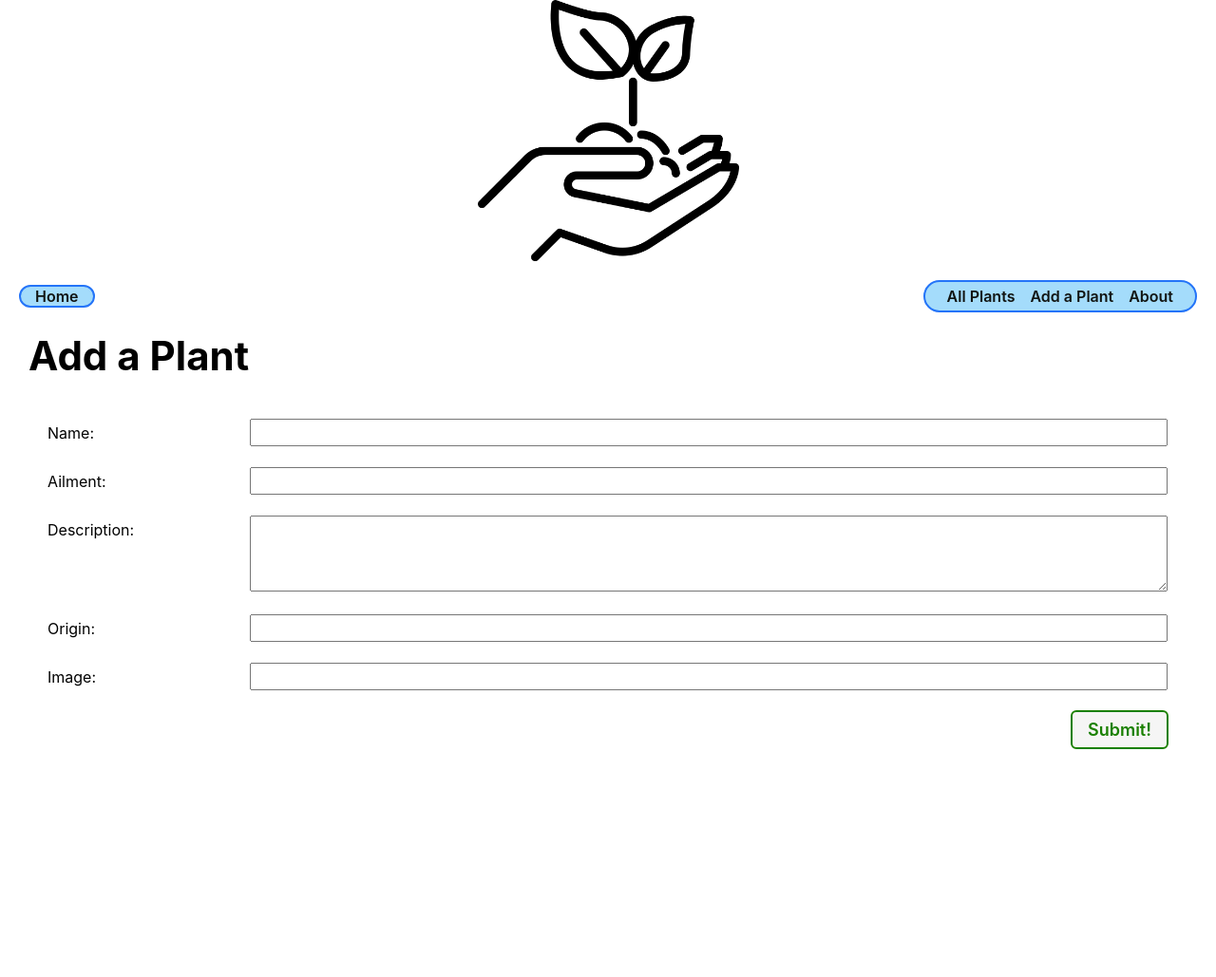
After one commit to paintedlbird7/plant-remedies, a Django app: page /plants/create/ in a window 1280 px wide. The commit adds this page. Shown: the top 1029 px of the page at 95% size. Run offline with Django 4.2, Linux system fonts and the light colour scheme.

Commit message:
WIP: added and rendered a form to add a plant

```diff
--- /dev/null
+++ b/main_app/static/css/form.css
@@ -0,0 +1,39 @@
+.form-container {
+    display: flex;
+    flex-direction: column;
+    width: 100%;
+  }
+
+  table {
+    padding: 0 40px;
+    width: 100%;
+    border-spacing: 0 20px;
+  }
+
+  th {
+    text-align: left;
+    padding: 6px 20px 0 0;
+    font-weight: normal;
+    vertical-align: top;
+    font-size: var(--font-reg);
+  }
+
+  td {
+    max-width: 60%;
+  }
+
+  td > * {
+    width: 100%;
+    padding: 2px 4px;
+    font-size: var(--font-l);
+  }
+
+  td > textarea {
+    height: calc(4 * var(--font-l) + 8px);
+    font-family: inherit;
+  }
+
+  .btn {
+    align-self: flex-end;
+    margin-right: 40px;
+  }
--- a/main_app/templates/base.html
+++ b/main_app/templates/base.html
@@ -34,8 +34,10 @@
       </div>
       <nav>
         <ul>
-          <li><a href="/plants">All Plants</a></li>
-          <li><a href="/about">About</a></li>
+          <li><a href="{% url 'plant-index' %}">All Plants</a></li>
+          <li><a href="{% url 'plant-create' %}">Add a Plant</a></li>
+          <li><a href="{% url 'about' %}">About</a></li>
+
         </ul>
       </nav>
     </header>
--- /dev/null
+++ b/main_app/templates/main_app/plant_form.html
@@ -0,0 +1,21 @@
+{% extends 'base.html' %}
+{% load static %}
+{% block head %}
+<link rel="stylesheet" href="{% static 'css/form.css' %}" />
+{% endblock %}
+{% block content %}
+
+<div class="page-header">
+  <h1>Add a Plant</h1>
+  {% comment %} <img src="{% static 'images/nerd-plant.svg' %}" alt="A plant using a computer" /> {% endcomment %}
+</div>
+
+<form action="" method="post" class="form-container">
+  {% csrf_token %}
+  <table>
+    {{ form.as_table }}
+  </table>
+  <button type="submit" class="btn submit">Submit!</button>
+</form>
+
+{% endblock %}
--- a/main_app/templates/plants/index.html
+++ b/main_app/templates/plants/index.html
@@ -28,7 +28,8 @@
 <section class="card-container">
   {% for plant in plants %}
   <div class="card">
-    <a href="/plants/{{ plant.id }}">
+    {% comment %} <a href="/plants/{{ plant.id }}"> {% endcomment %}
+      <a href="{% url 'plant-detail' plant.id %}">
     <div class="card-content">
       <div class="card-img-container">
         <img
--- a/main_app/urls.py
+++ b/main_app/urls.py
@@ -7,5 +7,7 @@ urlpatterns = [
     # route for plants index
     path('plants/', views.plant_index, name='plant-index'),
     path('plants/<int:plant_id>/', views.plant_detail, name='plant-detail'),
+    # new route used to create a plant
+    path('plants/create/', views.PlantCreate.as_view(), name='plant-create'),
 
 ]
--- a/main_app/views.py
+++ b/main_app/views.py
@@ -1,7 +1,8 @@
 # main_app/views.py
 from django.shortcuts import render
 from .models import Plant
-
+from django.views.generic.edit import CreateView
+from .models import Plant
 # Import HttpResponse to send text-based responses
 from django.http import HttpResponse
 
@@ -22,5 +23,13 @@ def plant_detail(request, plant_id):
     plant = Plant.objects.get(id=plant_id)
     return render(request, 'plants/detail.html', {'plant': plant})
 
+class PlantCreate(CreateView):
+    model = Plant
+    # fields = '__all__'
+    fields = ['name', 'ailment', 'description', 'origin', 'image']
+
+
+
 
 # my db I created is called 'plantcollector2'
+# TODO: left at Adjust the nav
--- a/plant2collector2/settings.py
+++ b/plant2collector2/settings.py
@@ -20,7 +20,7 @@ BASE_DIR = Path(__file__).resolve().parent.parent
 # See https://docs.djangoproject.com/en/4.2/howto/deployment/checklist/
 
 # SECURITY WARNING: keep the secret key used in production secret!
-SECRET_KEY = 'f_i#k9ue3341aj7xza!2om)*y1_ptljjkq_pa=$4=sgrvmyqcu'
+SECRET_KEY = ''
 
 # SECURITY WARNING: don't run with debug turned on in production!
 DEBUG = True
```
